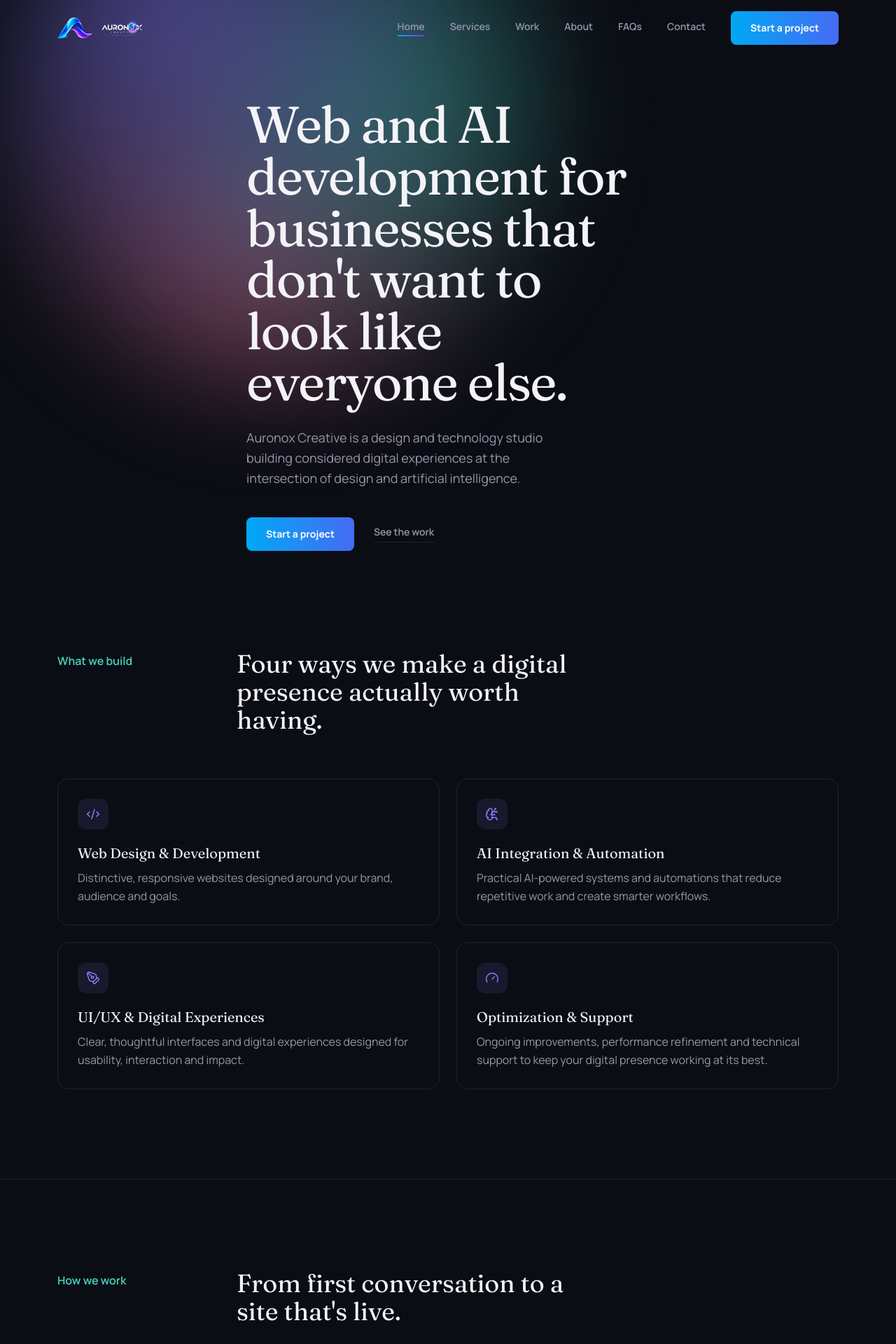
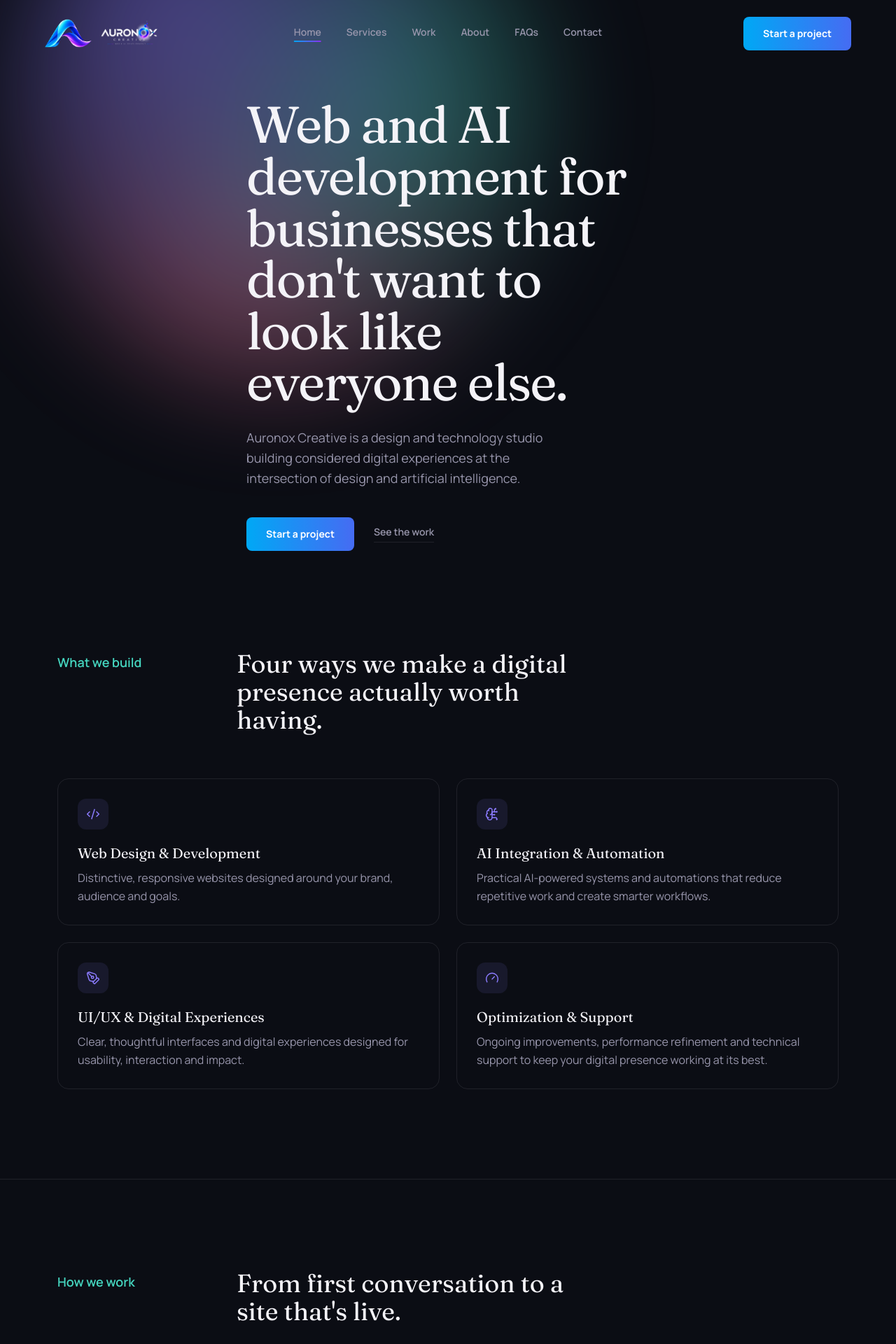
Before and after one commit to zulqarnain153/Auronox-Creative-Development, a Next.js app: page / in a window 1280 px wide. Shown: the top 1920 px of the page at 70% size. Built offline with nearby package versions, Linux system fonts and the light colour scheme.

Commit message:
Upload Files

```diff
--- a/app/globals.css
+++ b/app/globals.css
@@ -14,6 +14,9 @@ body {
 @layer components {
   .kicker {
     @apply text-base font-semibold text-aurora-teal;
+  }
+  .kicker-lg {
+    @apply text-lg font-semibold text-aurora-teal;
   }
 }
 
--- a/app/page.tsx
+++ b/app/page.tsx
@@ -42,7 +42,7 @@ export default function HomePage() {
       <section className="py-24 sm:py-32">
         <div className="max-w-content mx-auto px-6 sm:px-8">
           <div className="flex flex-col sm:flex-row gap-8 sm:gap-16 mb-16">
-            <div className="sm:w-48 shrink-0 kicker pt-1">
+            <div className="sm:w-48 shrink-0 kicker-lg pt-1">
               What we build
             </div>
             <h2 className="font-display text-3xl sm:text-4xl max-w-lg">
@@ -62,7 +62,7 @@ export default function HomePage() {
       <section className="py-24 sm:py-32 border-t border-line">
         <div className="max-w-content mx-auto px-6 sm:px-8">
           <div className="flex flex-col sm:flex-row gap-8 sm:gap-16 mb-16">
-            <div className="sm:w-48 shrink-0 kicker pt-1">How we work</div>
+            <div className="sm:w-48 shrink-0 kicker-lg pt-1">How we work</div>
             <h2 className="font-display text-3xl sm:text-4xl max-w-lg">
               From first conversation to a site that&apos;s live.
             </h2>
@@ -89,7 +89,7 @@ export default function HomePage() {
       <section className="py-24 sm:py-32 border-t border-line">
         <div className="max-w-content mx-auto px-6 sm:px-8">
           <div className="flex flex-col sm:flex-row gap-8 sm:gap-16 mb-16">
-            <div className="sm:w-48 shrink-0 kicker pt-1">
+            <div className="sm:w-48 shrink-0 kicker-lg pt-1">
               Selected work
             </div>
             <h2 className="font-display text-3xl sm:text-4xl max-w-lg">
--- a/components/Footer.tsx
+++ b/components/Footer.tsx
@@ -1,3 +1,4 @@
+import Image from "next/image";
 import Link from "next/link";
 import { site } from "@/lib/site";
 import { services } from "@/lib/services";
@@ -7,8 +8,23 @@ export default function Footer() {
     <footer className="border-t border-line mt-32">
       <div className="max-w-content mx-auto px-6 sm:px-8 py-16 grid gap-12 sm:grid-cols-3">
         <div>
-          <div className="font-display text-lg font-semibold">{site.name}</div>
-          <p className="mt-4 text-sm text-ink-muted leading-relaxed max-w-xs">
+          <div className="flex items-center gap-3">
+            <Image
+              src="/logo-mark.png"
+              alt=""
+              width={140}
+              height={98}
+              className="h-10 w-auto object-contain"
+            />
+            <Image
+              src="/logo-wordmark-light.png"
+              alt="Auronox Creative"
+              width={470}
+              height={307}
+              className="h-11 w-auto object-contain"
+            />
+          </div>
+          <p className="mt-5 text-sm text-ink-muted leading-relaxed max-w-xs">
             {site.description}
           </p>
         </div>
--- a/components/Nav.tsx
+++ b/components/Nav.tsx
@@ -55,10 +55,10 @@ export default function Nav() {
       className={`fixed top-0 left-0 right-0 z-50 transition-all duration-300 ${
         scrolled
           ? "bg-void/80 backdrop-blur-md border-b border-line py-3"
-          : "py-4"
+          : "py-5"
       }`}
     >
-      <div className="max-w-content mx-auto px-6 sm:px-8 flex items-center justify-between">
+      <div className="relative mx-auto w-full max-w-[1800px] px-6 sm:px-10 lg:px-16 flex items-center justify-between">
         <Link
           href="/"
           className="flex items-center gap-3 shrink-0"
@@ -70,7 +70,7 @@ export default function Nav() {
             width={140}
             height={98}
             priority
-            className="h-9 w-auto object-contain"
+            className="h-12 w-auto object-contain"
           />
           <Image
             src="/logo-wordmark-light.png"
@@ -78,14 +78,13 @@ export default function Nav() {
             width={470}
             height={307}
             priority
-            className="hidden sm:block h-10 w-auto object-contain"
+            className="hidden sm:block h-14 w-auto object-contain"
           />
         </Link>
 
-        <div className="hidden md:flex items-center gap-9">
         <div
           ref={navRef}
-            className="relative flex gap-9"
+          className="hidden md:flex absolute left-1/2 -translate-x-1/2 items-center gap-9"
           onMouseLeave={resetToActive}
         >
           {site.nav.map((item) => (
@@ -109,6 +108,8 @@ export default function Nav() {
             />
           )}
         </div>
+
+        <div className="hidden md:block shrink-0">
           <Button href="/contact">Start a project</Button>
         </div>
 
```
Lines whose indentation alone changed are shown as unchanged.
